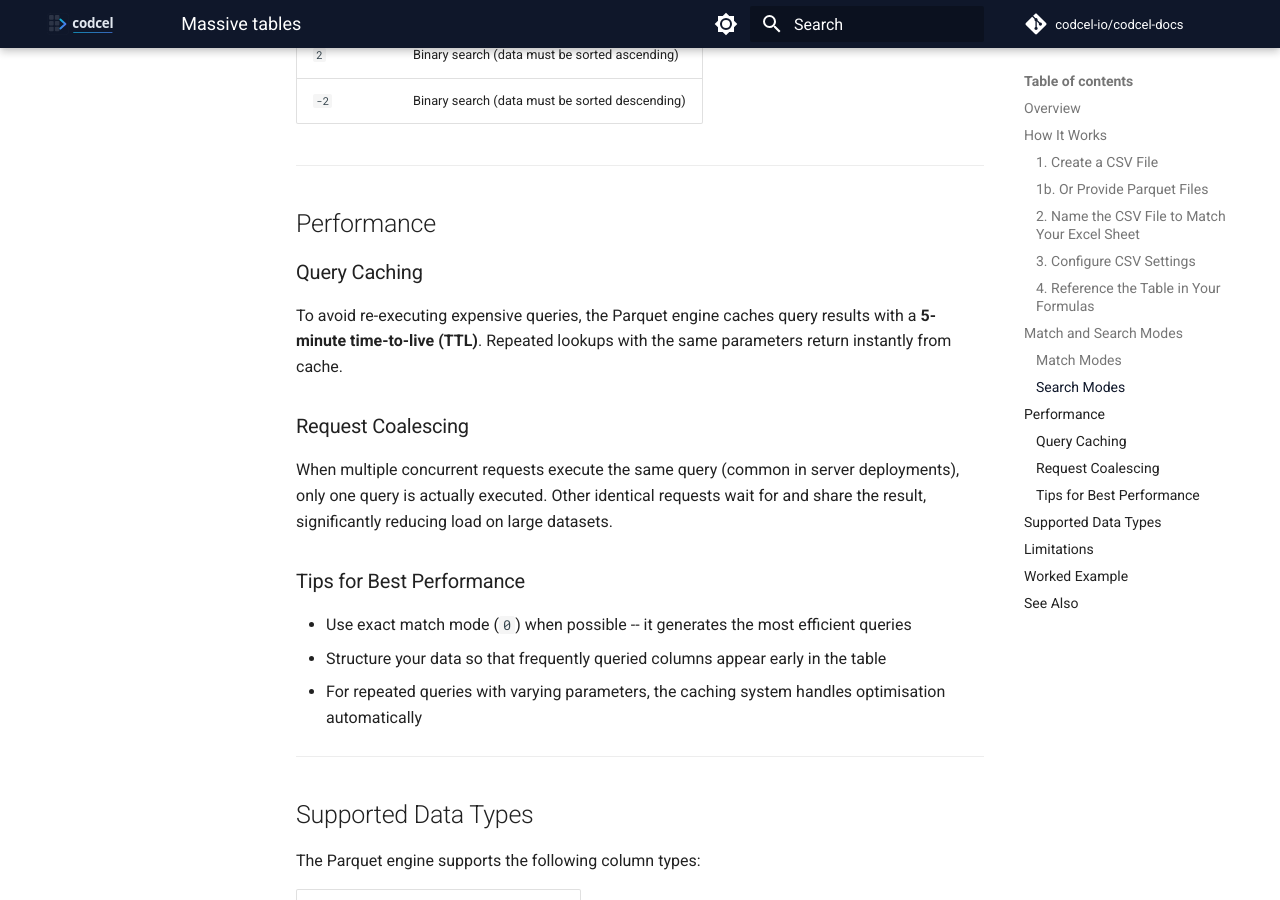
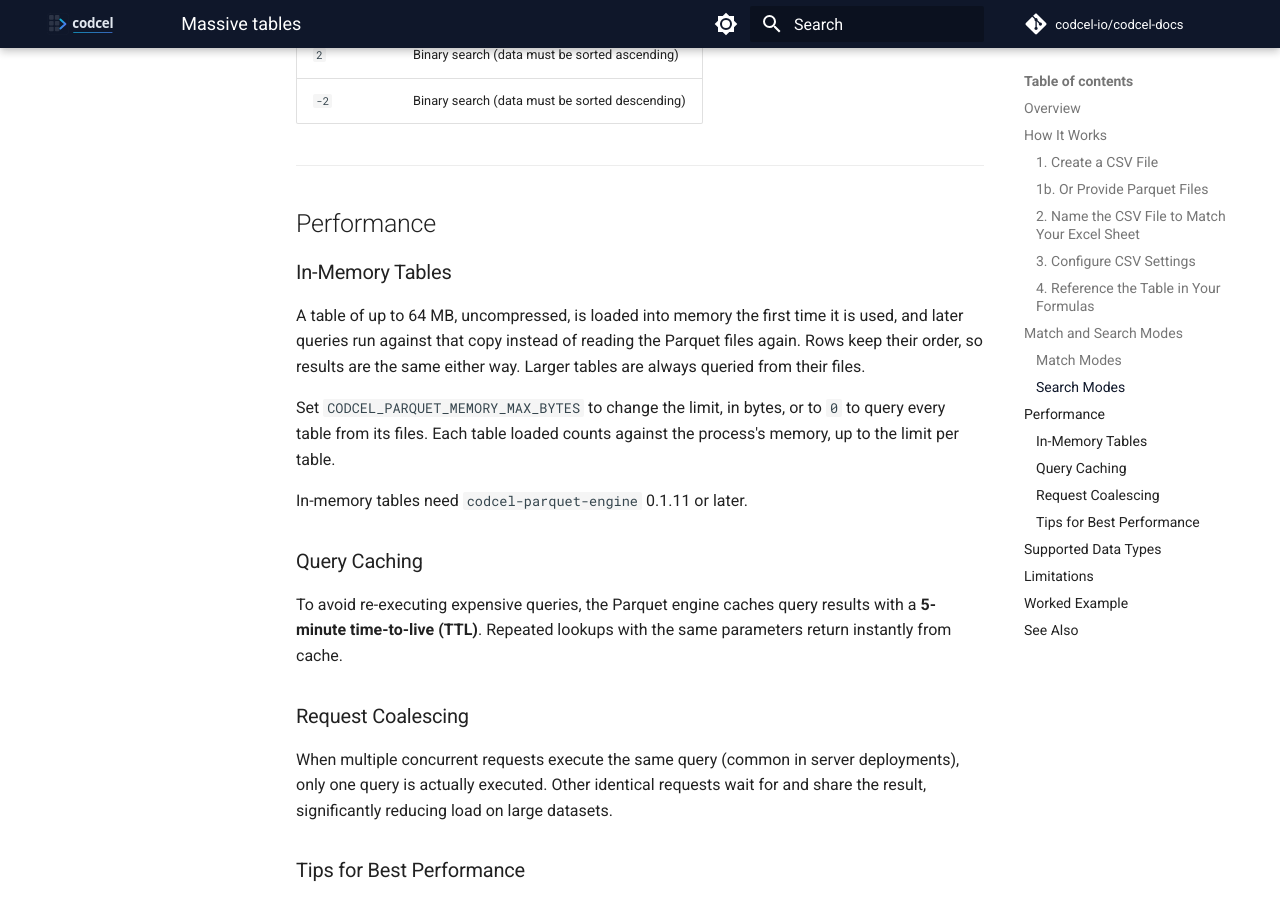
Before and after one commit to codcel-io/codcel-docs, an MkDocs documentation site: the page built from user-guide/massive-tables.md, in a window 1280 px wide and 900 px high, scrolled down 3529 px. Built offline with MkDocs 1.6.1 and Material for MkDocs 9.7.7, drawn with Linux system fonts in a browser that asks for light colours; comment, search, counter and statistics services are not loaded.

Commit message:
Big table improvements are documented.

```diff
--- a/user-guide/massive-tables.md
+++ b/user-guide/massive-tables.md
@@ -123,6 +123,14 @@ When using XLOOKUP or XMATCH on massive tables, the following match and search m
 
 ## Performance
 
+### In-Memory Tables
+
+A table of up to 64 MB, uncompressed, is loaded into memory the first time it is used, and later queries run against that copy instead of reading the Parquet files again. Rows keep their order, so results are the same either way. Larger tables are always queried from their files.
+
+Set `CODCEL_PARQUET_MEMORY_MAX_BYTES` to change the limit, in bytes, or to `0` to query every table from its files. Each table loaded counts against the process's memory, up to the limit per table.
+
+In-memory tables need `codcel-parquet-engine` 0.1.11 or later.
+
 ### Query Caching
 
 To avoid re-executing expensive queries, the Parquet engine caches query results with a **5-minute time-to-live (TTL)**. Repeated lookups with the same parameters return instantly from cache.
```
Also changed, not shown: user-guide/annotations.md (+2 -0 lines), user-guide/architecture.md (+3 -0 lines), user-guide/big-data.md (+1 -1 lines), user-guide/cli.md (+2 -0 lines).
